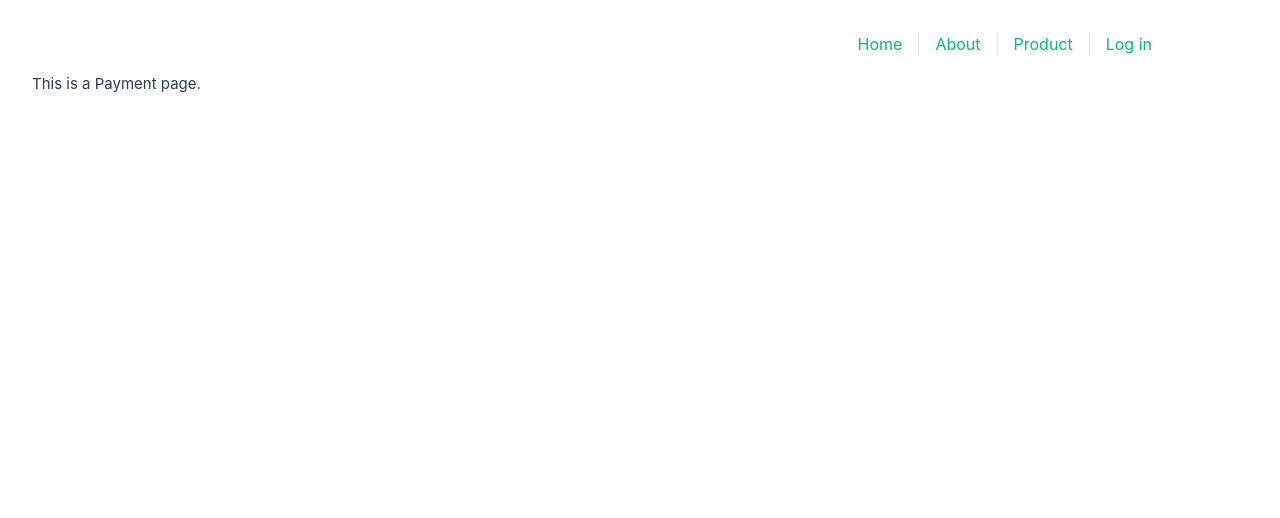
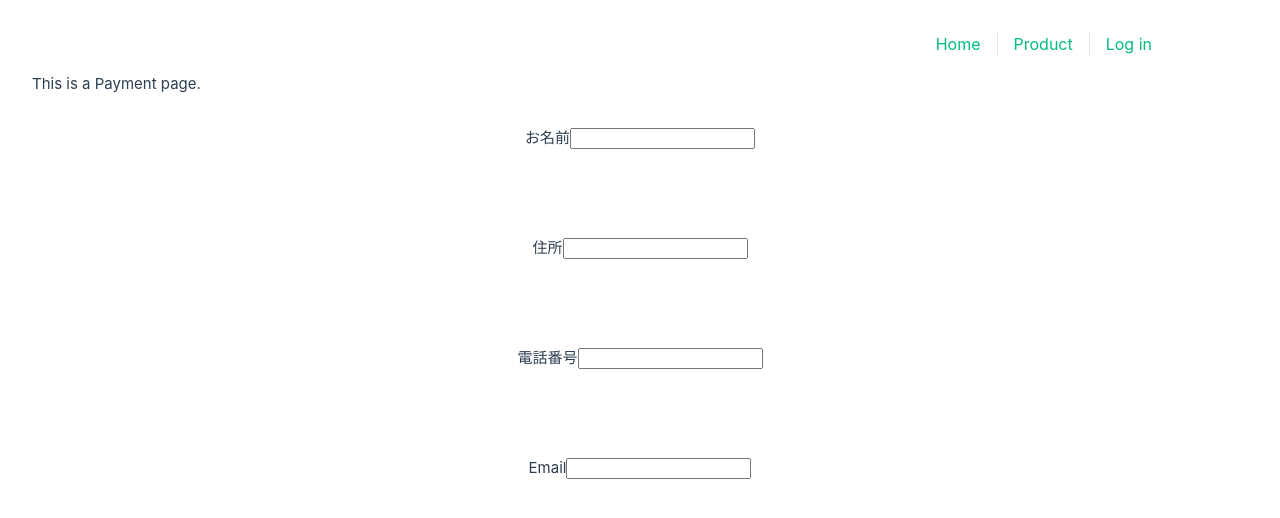
Before and after one commit to KazuhiroTakahashi96/Vue3-PreEmployment-Training, a Vue app in the folder vue3-routing-validating/: page /payment in a window 1280 px wide. Shown: the top 518 px of the page. Built offline with nearby package versions, Linux system fonts and the light colour scheme.

Commit message:
決済画面作成

```diff
--- a/vue3-routing-validating/src/App.vue
+++ b/vue3-routing-validating/src/App.vue
@@ -6,7 +6,6 @@ import { RouterLink, RouterView } from "vue-router";
   <header>
     <nav>
       <RouterLink to="/">Home</RouterLink>
-      <RouterLink to="/about">About</RouterLink>
       <RouterLink to="/product">Product</RouterLink>
       <RouterLink to="/login">Log in</RouterLink>
     </nav>
--- a/vue3-routing-validating/src/router/index.ts
+++ b/vue3-routing-validating/src/router/index.ts
@@ -8,14 +8,6 @@ const router = createRouter({
       path: "/",
       name: "home",
       component: HomeView,
-    },
-    {
-      path: "/about",
-      name: "about",
-      // route level code-splitting
-      // this generates a separate chunk (About.[hash].js) for this route
-      // which is lazy-loaded when the route is visited.
-      component: () => import("../views/AboutView.vue"),
     },
     {
       path: "/login",
--- a/vue3-routing-validating/src/views/AboutView.vue
+++ /dev/null
@@ -1,17 +0,0 @@
-<template>
-  <div class="about">
-    <h1>This is an about page</h1>
-  </div>
-</template>
-
-<style>
-@media (min-width: 1024px) {
-  .about {
-    min-height: 100vh;
-  }
-  h1 {
-    margin: 50px;
-    text-align: center;
-  }
-}
-</style>
--- a/vue3-routing-validating/src/views/LoginView.vue
+++ b/vue3-routing-validating/src/views/LoginView.vue
@@ -1,6 +1,6 @@
 <template>
   <h2 class="title">Validation using Vee-Validate</h2>
-  <form action="" @click.prevent="handleSubmit">
+  <form action="">
     <div class="input">
       <label for="name">ユーザー名</label>
       <input type="text" name="name" v-model="name" />
@@ -14,9 +14,9 @@
     </div>
 
     <div class="btn">
-      <button type="submit">
-        <RouterLink to="admin">ログイン </RouterLink>
-      </button>
+      <RouterLink to="/admin">
+        <button type="submit" @click="onClick">ログイン</button>
+      </RouterLink>
     </div>
   </form>
 </template>
@@ -33,6 +33,10 @@ import { RouterLink } from "vue-router";
 import { useField, useForm } from "vee-validate";
 import * as yup from "yup";
 
+const onClick = () => {
+  console.log(name.value, password.value);
+};
+
 // バリデーション処理
 const schema = yup.object({
   name: yup.string().required("必須項目です。"),
@@ -43,10 +47,6 @@ useForm({
 });
 const { errorMessage: nameError, value: name } = useField("name");
 const { errorMessage: passwordError, value: password } = useField("password");
-
-const handleSubmit = () => {
-  console.log(name.value, password.value);
-};
 </script>
 
 <style scoped>
--- a/vue3-routing-validating/src/views/PaymentView.vue
+++ b/vue3-routing-validating/src/views/PaymentView.vue
@@ -1,7 +1,66 @@
 <template>
   <div>This is a Payment page.</div>
+  <div class="container">
+    <div>
+      <label for="name">お名前</label>
+      <input type="text" name="name" v-model="name" />
+      <p>{{ nameError }}</p>
+    </div>
+    <div>
+      <label for="address">住所</label>
+      <input type="text" name="address" v-model="address" />
+      <p>{{ addressError }}</p>
+    </div>
+    <div>
+      <label for="phone">電話番号</label>
+      <input type="tel" name="phone" v-model="telephone" />
+      <p>{{ telephoneError }}</p>
+    </div>
+    <div>
+      <label for="email">Email</label>
+      <input type="email" name="email" v-model="email" />
+      <p>{{ emailError }}</p>
+    </div>
+    <!-- <div>
+      <label for=""></label>
+      <input type="text" />
+    </div> -->
+  </div>
 </template>
 
-<script setup lang="ts"></script>
+<script setup lang="ts">
+import { useField, useForm } from "vee-validate";
+import * as yup from "yup";
 
-<style scoped></style>
+// バリデーション処理
+const schema = yup.object({
+  name: yup.string().required("必須項目です。"),
+  address: yup.string().required("必須項目です。"),
+  telephone: yup.number().required("数字を入力してください。"),
+  email: yup.string().required().email("必須項目です。"),
+});
+useForm({
+  validationSchema: schema,
+});
+const { errorMessage: nameError, value: name } = useField("name");
+const { errorMessage: addressError, value: address } = useField("address");
+const { errorMessage: telephoneError, value: telephone } =
+  useField("telephone");
+const { errorMessage: emailError, value: email } = useField("email");
+</script>
+
+<style scoped>
+.container {
+  text-align: center;
+  height: 100vh;
+}
+.container > div {
+  margin: 30px;
+  height: 10vh;
+}
+p {
+  margin: 10px;
+  color: red;
+  font-size: 15px;
+}
+</style>
```
